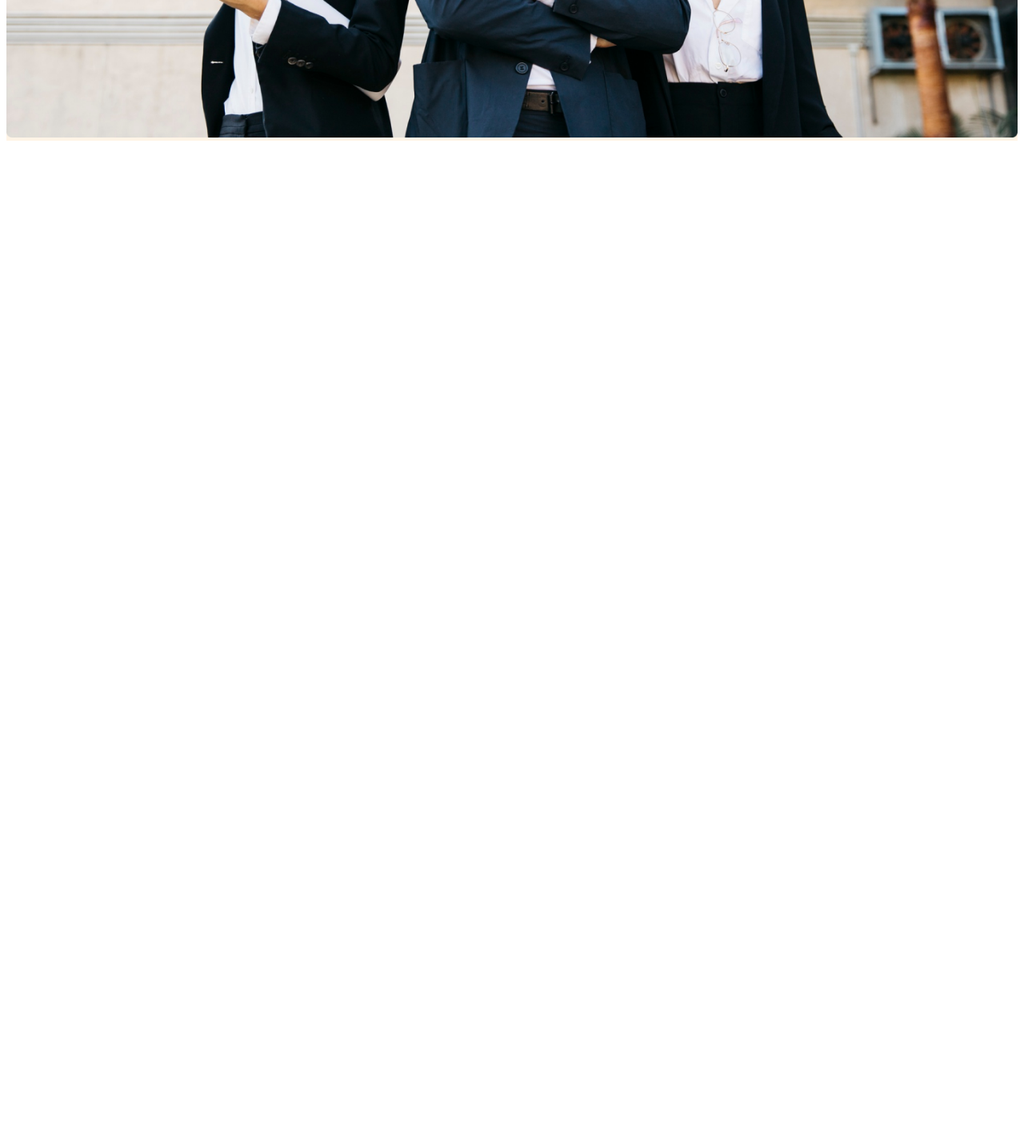
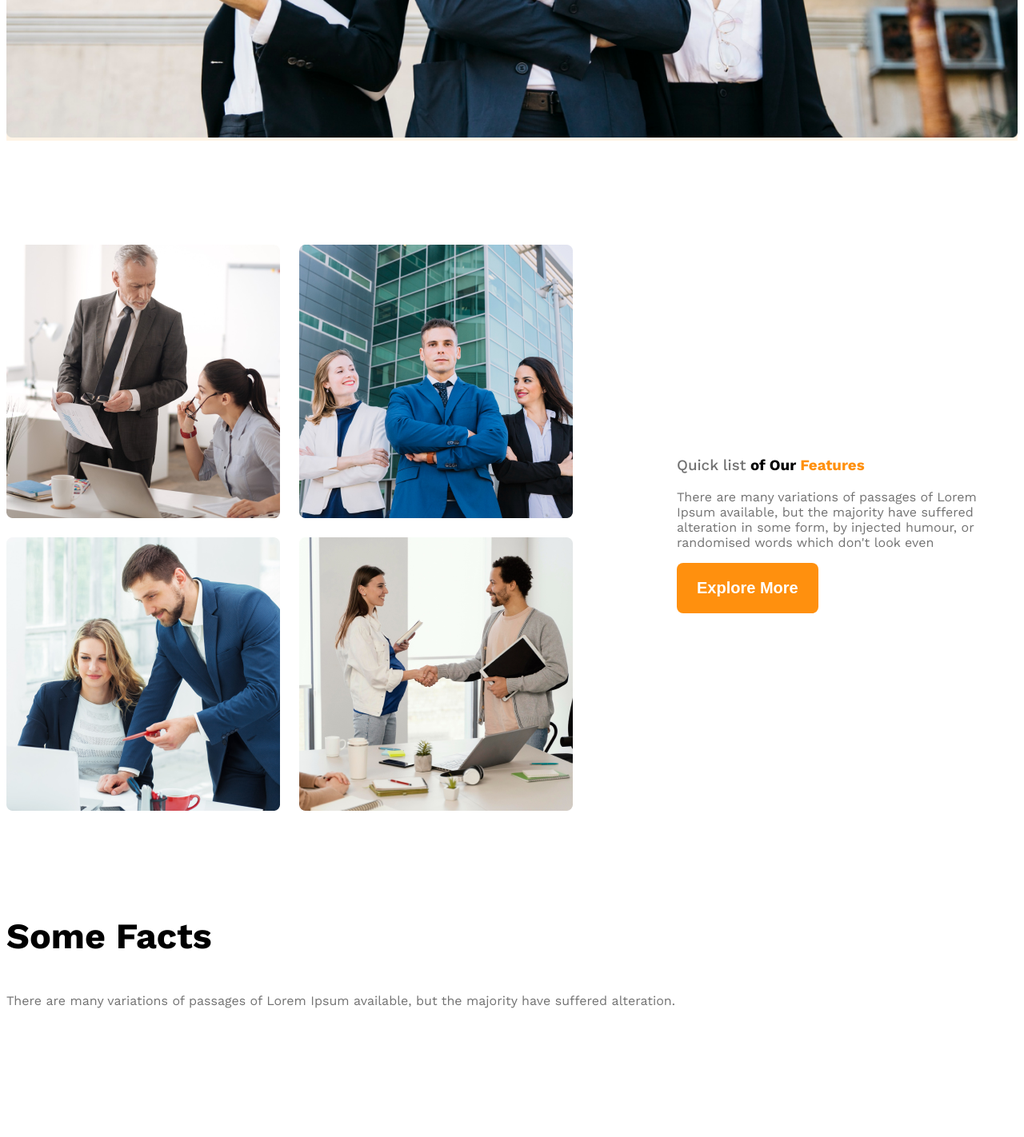
Before and after one commit to mohammad70623/g3-architect-responsive-website, a plain HTML site: page index.html in a window 1280 px wide. Shown: the part 998-2420 px from the top of the page at 80% size. Before the commit the page ends 1182 px from the top, so only its background shows below. Drawn offline with nearby package versions, Linux system fonts and the light colour scheme.

Commit message:
team made responsible and enjoy feature added

```diff
--- a/index.html
+++ b/index.html
@@ -31,6 +31,49 @@
 
     </header>
     <main>
+        <section class="teams display-flex">
+            <div class="team-image-container ">
+                <img src="images/team1.png" alt="two architect discussing abou design">
+                <img src="images/team2.png" alt="">
+                <img src="images/team3.png" alt="">
+                <img src="images/team4.png" alt="">
+
+            </div>
+            <div class="our-feature">
+                <h3 class="section"><span id="quick-list" class="text-light-gray">Quick list</span> <span>of Our</span> <span class="text-primary">Features</span></h3>
+                <p class="feature-description text-light-gray">There are many variations of passages of Lorem Ipsum available, but the majority have suffered alteration in some form, by injected humour, or randomised words which don't look even</p>
+                <button class="btn-primary">Explore More</button>
+
+            </div>
+        </section>
+        <!-- feature will enjoy -->
+         <section>
+            <h3 class="section-title">Some Facts</h3>
+            <p class="text-light-gray">There are many variations of passages of Lorem Ipsum available, but the majority have suffered alteration.</p>
+            <div class="facts-container">
+                <!-- .fact*4>img.fact-icon+h4.fact-number+h5.fact-name -->
+                <div class="fact">
+                    <img src="" alt="" class="fact-icon">
+                    <h4 class="fact-number"></h4>
+                    <h5 class="fact-name"></h5>
+                </div>
+                <div class="fact">
+                    <img src="" alt="" class="fact-icon">
+                    <h4 class="fact-number"></h4>
+                    <h5 class="fact-name"></h5>
+                </div>
+                <div class="fact">
+                    <img src="" alt="" class="fact-icon">
+                    <h4 class="fact-number"></h4>
+                    <h5 class="fact-name"></h5>
+                </div>
+                <div class="fact">
+                    <img src="" alt="" class="fact-icon">
+                    <h4 class="fact-number"></h4>
+                    <h5 class="fact-name"></h5>
+                </div>
+            </div>
+         </section>
 
     </main>
     <footer>
--- a/styles/g3.css
+++ b/styles/g3.css
@@ -11,6 +11,13 @@
   .display-flex{
     display: flex;
   }
+  main{
+    max-width: 1440px;
+    margin: 0 auto;
+  }
+  main>section{
+    margin-top: 130px;
+  }
 
   /* header style */
   /* navbar related style */
@@ -19,9 +26,7 @@
     align-items: center;
 
   }
-  .nav-links{
 
-  }
   .nav-item{
         list-style: none;
         margin-right: 30px;
@@ -72,14 +77,54 @@
     border-radius: 8px;
     border: none;
 }
+.text-primary{
+    color: #FF900E;
+}
 .banner-image{
     width: 100%;
 }
+/* team and feature related style */
+.teams{
+    align-items: center;
+}
+.team-image-container{
+    display: grid;
+    grid-template-columns: repeat(2, 1fr) ;
+    gap: 24px;
+}
+.our-feature{
+    margin-left: 130px;
+    max-width: 530px;
+}
+.section-title{
+    font-size: 2.8rem;
+    font-weight: 700;
+}
+#quick-list{
+    font-weight: 500;
+}
 /* responsive media query */
 @media screen and (max-width:576px) {
-    .navbar, .nav-links{
+    .navbar,
+     .nav-links,
+      .teams{
         flex-direction: column;
     }
-
+    .team-image-container{
+        grid-template-columns: repeat(1, 1fr);
+    }
+    .our-feature{
+margin-left: 20px;
+    }
 
 }
+/* Medium size device */
+@media screen and (min-width:576px) and (max-width:992px) {
+    .temas{
+        flex-direction: column;
+
+    }
+    .our-feature{
+        margin-left: 50px auto;
+    }
+}
```
